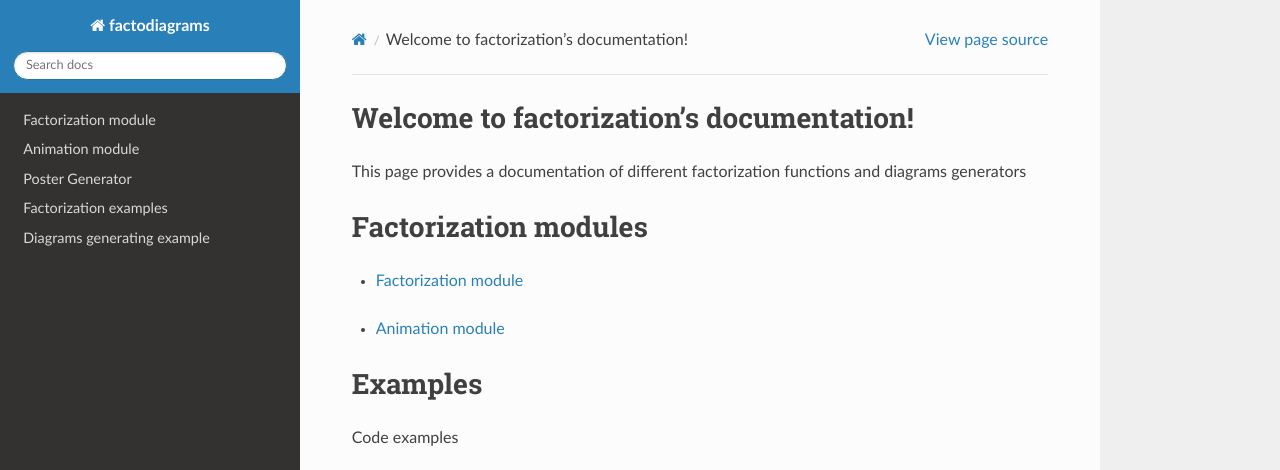
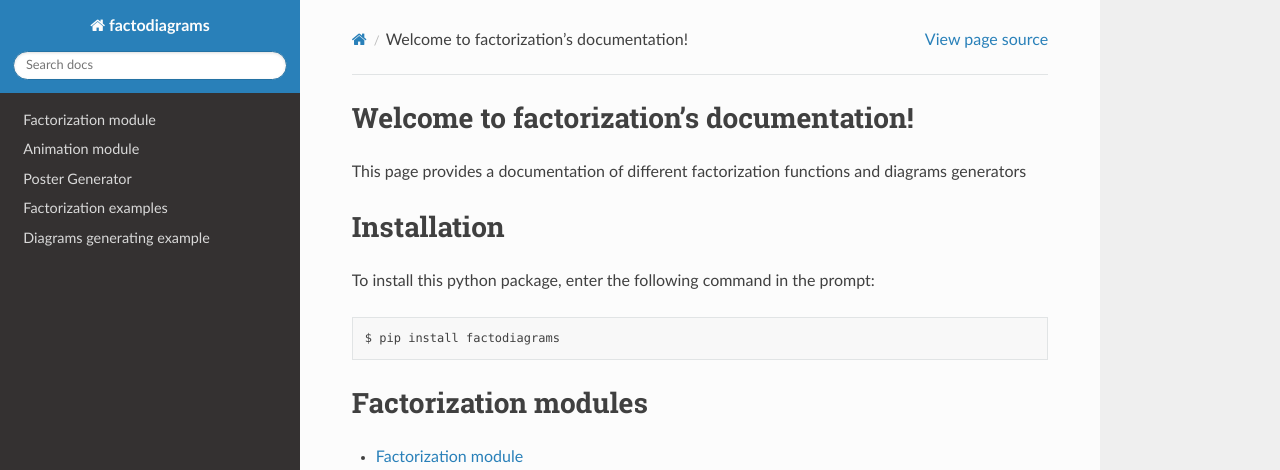
Before and after one commit to nguyenlouis/number-factorization-diagrams, a Sphinx documentation site: the page built from doc/source/index.rst, in a window 1280 px wide and 900 px high, cut to the strip 0-470 px from the top of the window. Built offline with Sphinx 7.4.7 and the Read the Docs theme 2.0.0, drawn with Linux system fonts in a browser that asks for light colours; pages that are not in the unit, such as notebooks, are missing from menus.

Commit message:
Upgrade documentation

```diff
--- a/doc/source/index.rst
+++ b/doc/source/index.rst
@@ -11,7 +11,8 @@ This page provides a documentation of different factorization functions and diag
    :maxdepth: 3
    :caption: Contents:
 
-
+.. include::
+   install.rst
 
 .. include::
    modules.rst
--- /dev/null
+++ b/doc/source/install.rst
@@ -0,0 +1,8 @@
+Installation
+============
+
+To install this python package, enter the following command in the prompt:
+
+.. code-block:: bash
+
+    $ pip install factodiagrams
```
Also changed, not shown: 13 other files.
